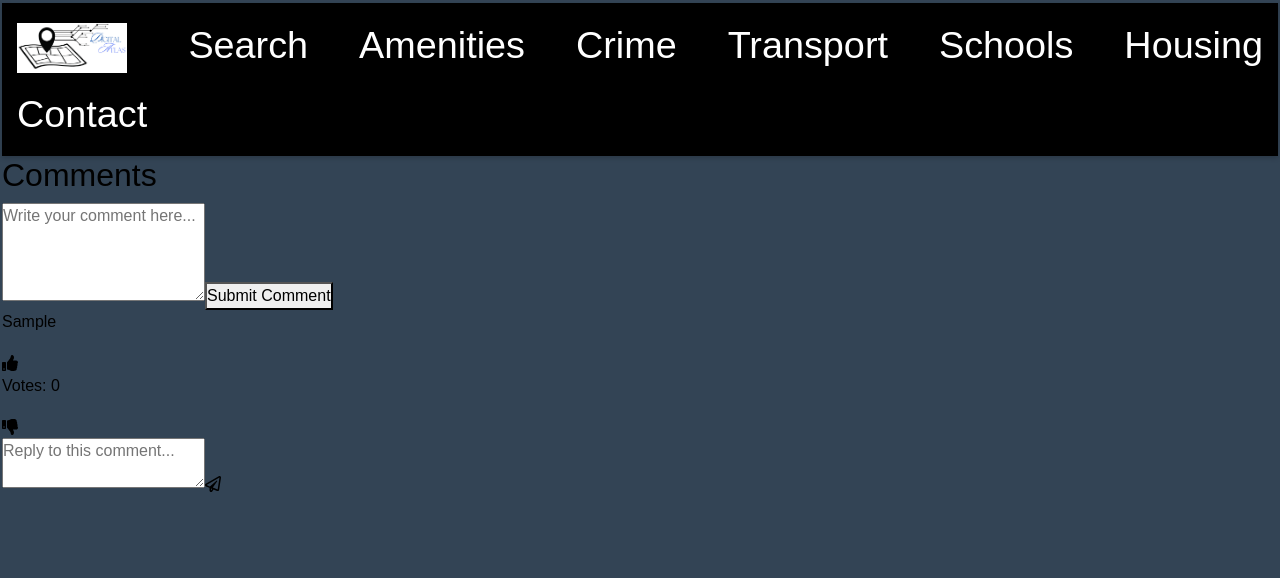
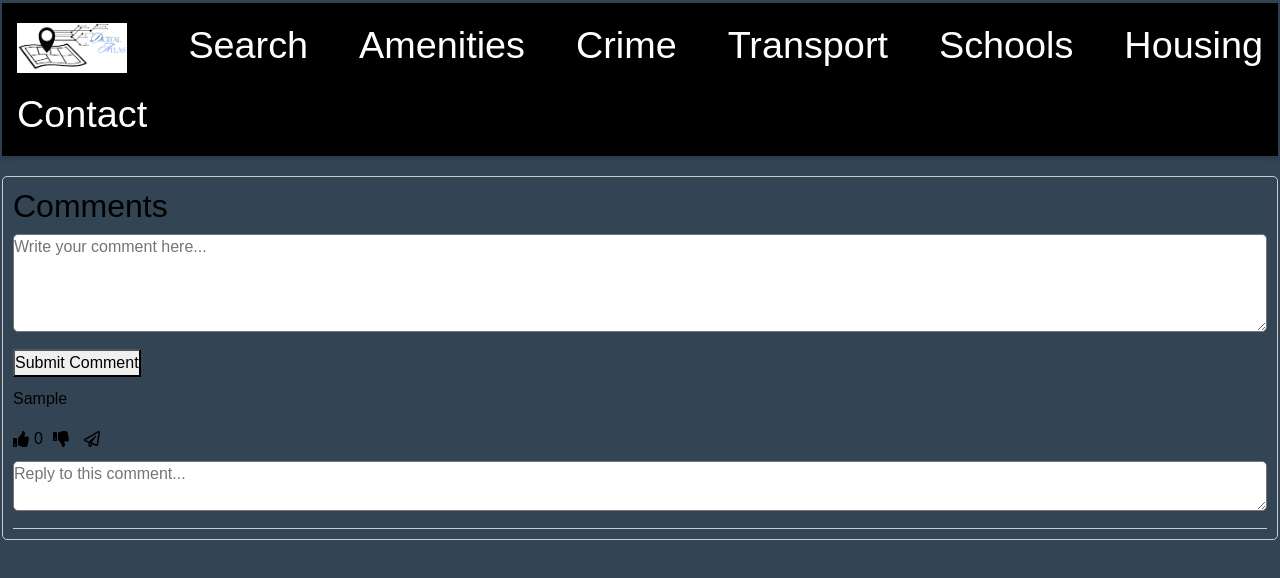
Before and after one commit to jade211/Digital-Atlas, a React (Create React App) app in the folder code/frontend/atlas/: page /comment in a window 1280 px wide. Both pictures are taken after typing "Sample" into the empty fields and a click on the button "Submit Comment". Shown: the top 578 px of the page. Built offline with nearby package versions, Linux system fonts and the light colour scheme.

Commit message:
Styled comment.jsx

```diff
--- a/code/frontend/atlas/src/components/comment.jsx
+++ b/code/frontend/atlas/src/components/comment.jsx
@@ -1,3 +1,109 @@
+
+// import React, { useState } from 'react';
+// import { FaThumbsUp, FaThumbsDown, FaRegPaperPlane } from 'react-icons/fa'; // Import icons from react-icons library
+
+// function Comment() {
+//   const [commentText, setCommentText] = useState('');
+//   const [comments, setComments] = useState([]);
+
+//   const handleCommentChange = (event) => {
+//     setCommentText(event.target.value);
+//   };
+
+//   const handleSubmitComment = () => {
+//     if (commentText.trim() !== '') {
+//       const newComment = {
+//         id: comments.length + 1,
+//         text: commentText,
+//         timestamp: new Date().toLocaleString(),
+//         votes: 0,
+//         replies: [],
+//       };
+
+//       setComments([...comments, newComment]);
+//       setCommentText('');
+//     }
+//   };
+
+//   const handleUpvote = (commentId) => {
+//     const updatedComments = comments.map((comment) => {
+//       if (comment.id === commentId) {
+//         return { ...comment, votes: comment.votes + 1 };
+//       }
+//       return comment;
+//     });
+//     setComments(updatedComments);
+//   };
+
+//   const handleDownvote = (commentId) => {
+//     const updatedComments = comments.map((comment) => {
+//       if (comment.id === commentId && comment.votes > 0) {
+//         return { ...comment, votes: comment.votes - 1 };
+//       }
+//       return comment;
+//     });
+//     setComments(updatedComments);
+//   };
+
+//   const handleReply = (commentId, replyText) => {
+//     const updatedComments = comments.map((comment) => {
+//       if (comment.id === commentId) {
+//         return {
+//           ...comment,
+//           replies: [...comment.replies, { text: replyText, timestamp: new Date().toLocaleString() }],
+//         };
+//       }
+//       return comment;
+//     });
+//     setComments(updatedComments);
+//   };
+
+//   return (
+//     <div className="comment-container">
+//       <h2>Comments</h2>
+//       <div>
+//         <textarea
+//           value={commentText}
+//           onChange={handleCommentChange}
+//           placeholder="Write your comment here..."
+//           rows={4}
+//           className="comment-input"
+//         />
+//         <button onClick={handleSubmitComment} className="comment-button">Submit Comment</button>
+//       </div>
+//       <div>
+//         {comments.map((comment) => (
+//           <div key={comment.id} className="comment">
+//             <p>{comment.text}</p>
+//             <div className="vote-buttons">
+//               <FaThumbsUp onClick={() => handleUpvote(comment.id)} className="upvote-icon" />
+//               <p>Votes: {comment.votes}</p>
+//               <FaThumbsDown onClick={() => handleDownvote(comment.id)} className="downvote-icon" />
+//             </div>
+//             {comment.replies.map((reply, index) => (
+//               <div key={index} className="reply">
+//                 <p>Reply: {reply.text}</p>
+//                 <p>{reply.timestamp}</p>
+//               </div>
+//             ))}
+//             <div className="reply-container">
+//               <textarea
+//                 placeholder="Reply to this comment..."
+//                 onBlur={(event) => handleReply(comment.id, event.target.value)}
+//                 className="reply-input"
+//               />
+//               <FaRegPaperPlane onClick={(event) => handleReply(comment.id, event.target.value)} className="send-icon" />
+//             </div>
+//           </div>
+//         ))}
+//       </div>
+//     </div>
+//   );
+// }
+
+// export default Comment;
+
+
 
 import React, { useState } from 'react';
 import { FaThumbsUp, FaThumbsDown, FaRegPaperPlane } from 'react-icons/fa'; // Import icons from react-icons library
@@ -45,13 +151,19 @@ function Comment() {
     setComments(updatedComments);
   };
 
-  const handleReply = (commentId, replyText) => {
+  const handleReply = (commentId, replyText, parentId = null) => {
     const updatedComments = comments.map((comment) => {
       if (comment.id === commentId) {
-        return {
-          ...comment,
-          replies: [...comment.replies, { text: replyText, timestamp: new Date().toLocaleString() }],
-        };
+        if (parentId !== null) {
+          // Find the parent comment and add the reply to its replies array
+          const parentComment = comment.replies.find((reply) => reply.id === parentId);
+          if (parentComment) {
+            parentComment.replies.push({ id: comment.replies.length + 1, text: replyText, timestamp: new Date().toLocaleString() });
+          }
+        } else {
+          // Add a new reply directly to the comment's replies array
+          comment.replies.push({ id: comment.replies.length + 1, text: replyText, timestamp: new Date().toLocaleString() });
+        }
       }
       return comment;
     });
@@ -59,7 +171,7 @@ function Comment() {
   };
 
   return (
-    <div className="comment-container">
+    <div style={{ marginTop: '20px', border: '1px solid #ccc', padding: '10px', borderRadius: '5px' }}>
       <h2>Comments</h2>
       <div>
         <textarea
@@ -67,33 +179,31 @@ function Comment() {
           onChange={handleCommentChange}
           placeholder="Write your comment here..."
           rows={4}
-          className="comment-input"
+          style={{ width: '100%', marginBottom: '10px', borderRadius: '5px' }}
         />
-        <button onClick={handleSubmitComment} className="comment-button">Submit Comment</button>
+        <button onClick={handleSubmitComment} style={{ marginRight: '10px' }}>Submit Comment</button>
       </div>
       <div>
         {comments.map((comment) => (
-          <div key={comment.id} className="comment">
+          <div key={comment.id} style={{ marginTop: '10px', borderBottom: '1px solid #ccc', paddingBottom: '10px' }}>
             <p>{comment.text}</p>
-            <div className="vote-buttons">
-              <FaThumbsUp onClick={() => handleUpvote(comment.id)} className="upvote-icon" />
-              <p>Votes: {comment.votes}</p>
-              <FaThumbsDown onClick={() => handleDownvote(comment.id)} className="downvote-icon" />
+            <div style={{ display: 'flex', alignItems: 'center', marginTop: '5px' }}>
+              <FaThumbsUp onClick={() => handleUpvote(comment.id)} style={{ marginRight: '5px', cursor: 'pointer' }} />
+              <span>{comment.votes}</span>
+              <FaThumbsDown onClick={() => handleDownvote(comment.id)} style={{ marginLeft: '10px', marginRight: '5px', cursor: 'pointer' }} />
+              <FaRegPaperPlane style={{ marginLeft: '10px', cursor: 'pointer' }} />
             </div>
-            {comment.replies.map((reply, index) => (
-              <div key={index} className="reply">
-                <p>Reply: {reply.text}</p>
+            {comment.replies.map((reply) => (
+              <div key={reply.id} style={{ marginLeft: '20px', marginTop: '5px', borderLeft: '2px solid #ccc', paddingLeft: '5px' }}>
+                <p>{reply.text}</p>
                 <p>{reply.timestamp}</p>
               </div>
             ))}
-            <div className="reply-container">
-              <textarea
-                placeholder="Reply to this comment..."
-                onBlur={(event) => handleReply(comment.id, event.target.value)}
-                className="reply-input"
-              />
-              <FaRegPaperPlane onClick={(event) => handleReply(comment.id, event.target.value)} className="send-icon" />
-            </div>
+            <textarea
+              placeholder="Reply to this comment..."
+              onBlur={(event) => handleReply(comment.id, event.target.value)}
+              style={{ width: '100%', marginTop: '10px', borderRadius: '5px' }}
+            />
           </div>
         ))}
       </div>
```
